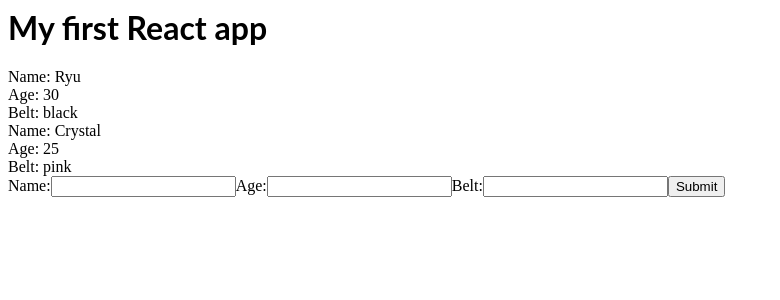
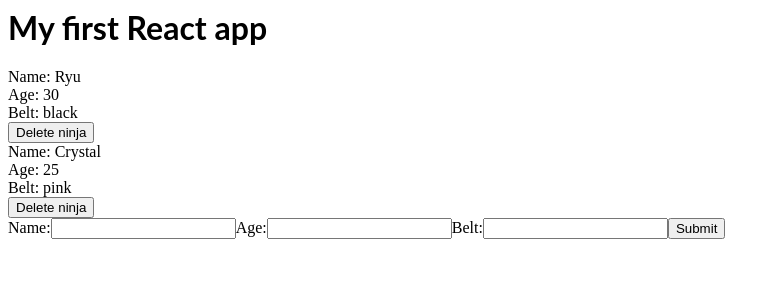
Before and after one commit to pranav589/react-rvrcbs, a React (Create React App) app: page / in a window 1280 px wide. Shown: the top 300 px of the page, without its empty margins (0-780 px from the left). Built offline with nearby package versions, Linux system fonts and the light colour scheme.

Commit message:
3 files modified

```diff
--- a/App.js
+++ b/App.js
@@ -17,11 +17,20 @@ class App extends Component {
       ninjas: ninjas
     });
   }
+
+  deleteNinja=(id)=>{
+    let ninjas=this.state.ninjas.filter(ninja=>{
+      return ninja.id!==id
+    })
+    this.setState({
+      ninjas:ninjas
+    })
+  }
   render() {
     return (
       <div className="App">
         <h1>My first React app</h1>
-        <Ninjas ninjas={this.state.ninjas}/>
+        <Ninjas deleteNinja={this.deleteNinja} ninjas={this.state.ninjas}/>
         <AddNinja addNinja={this.addNinja} />
       </div>
     );
--- a/Ninjas.js
+++ b/Ninjas.js
@@ -1,6 +1,6 @@
 import React from 'react'
 
-const Ninjas = ({ninjas}) => {
+const Ninjas = ({ninjas,deleteNinja}) => {
 
   // const { ninjas } = this.props;
   // const ninjaList = ninjas.map(ninja => {
@@ -26,6 +26,7 @@ const Ninjas = ({ninjas}) => {
               <div>Name: { ninja.name }</div>
               <div>Age: { ninja.age }</div>
               <div>Belt: { ninja.belt }</div>
+              <button onClick={()=>{deleteNinja(ninja.id)}}>Delete ninja</button>
             </div>
           ) : null
         })
--- a/package.json
+++ b/package.json
@@ -3,8 +3,8 @@
   "version": "0.0.0",
   "private": true,
   "dependencies": {
-    "react": "^16.12.0",
-    "react-dom": "^16.12.0"
+    "react": "^16.13.1",
+    "react-dom": "^16.13.1"
   },
   "scripts": {
     "start": "react-scripts start",
```
